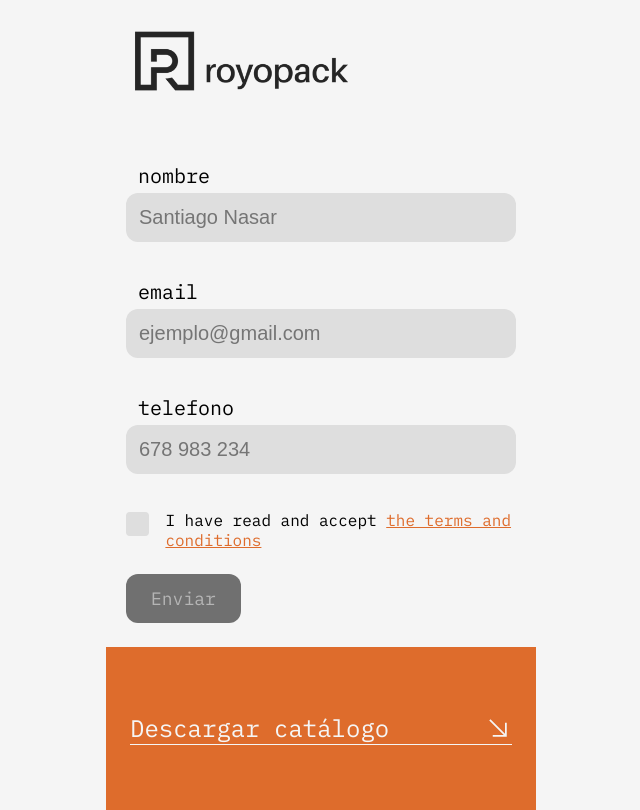
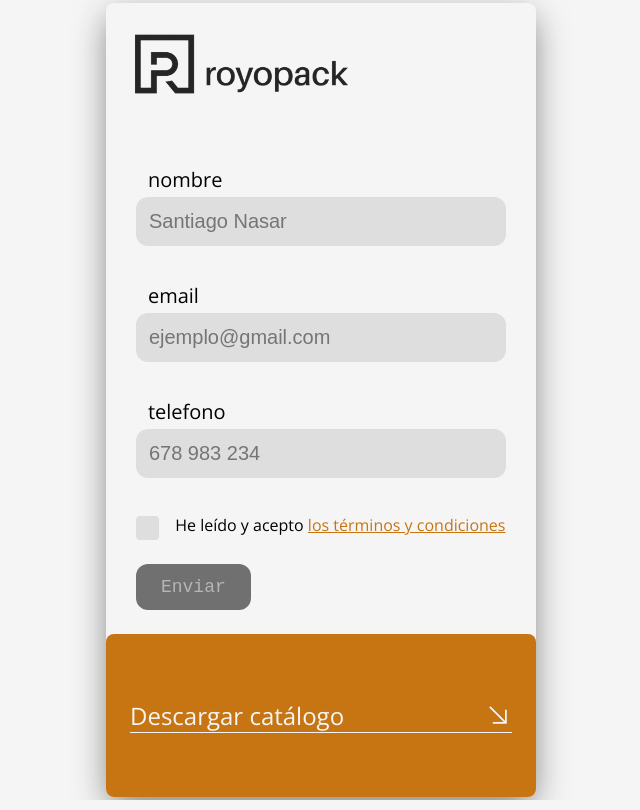
Before and after one commit to FuentesCubells/royoFrontend, an Angular app: page / in a window 1280 px wide. Shown: the whole page, without its empty margins (319-959 px from the left). Built offline with nearby package versions, Linux system fonts and the light colour scheme.

Commit message:
final changes for v.0

```diff
--- a/src/app/app.component.css
+++ b/src/app/app.component.css
@@ -5,4 +5,8 @@ app-home{
     align-items: center;
 
     background-color: #f5f5f5;
+    -moz-box-shadow: 0px 11px 34px -3px rgba(37,37,37,0.59);
+    box-shadow: 0px 11px 34px -3px rgba(37,37,37,0.59);
+
+    border-radius: 12px;
 }
--- a/src/app/components/footer/footer.component.css
+++ b/src/app/components/footer/footer.component.css
@@ -8,7 +8,8 @@
     justify-content: center;
     align-items: center;
 
-    background-color: #DE6C2C;
+    background-color: #C77513;
+    border-radius: 8px 8px 0px 0px;
 }
 
 .footer-link{
@@ -23,6 +24,7 @@
 }
 .footer-link a {
     font-size: 24px;
+    text-decoration: none;
 
     color: #f5f5f5;
     cursor: pointer;
--- a/src/app/components/footer/footer.component.html
+++ b/src/app/components/footer/footer.component.html
@@ -1,6 +1,6 @@
 <div class="footer-container">
     <div class="footer-link">
-        <a> Descargar catálogo </a>
+        <a href="../../../assets/catalogo_royopack.pdf" target="_blank"> Descargar catálogo </a>
         <svg width="28" height="28" viewBox="0 0 28 28" fill="none" xmlns="http://www.w3.org/2000/svg">
             <rect width="28" height="28" fill="white" fill-opacity="0.01" style="mix-blend-mode:multiply"/>
             <path d="M8.75 22.75V21H19.7663L5.25 6.48375L6.48375 5.25L21 19.7663V8.75H22.75V22.75H8.75Z" fill="#F5F5F5"/>
--- a/src/app/components/form/checkbox/checkbox.component.css
+++ b/src/app/components/form/checkbox/checkbox.component.css
@@ -39,7 +39,7 @@ fieldset p {
 }
 p a {
     text-decoration: underline;
-    color: #DE6C2C;
+    color: #C77513;
 }
 .isChecked > svg > path {
     fill: #f5f5f5;
--- a/src/app/components/form/checkbox/checkbox.component.html
+++ b/src/app/components/form/checkbox/checkbox.component.html
@@ -5,5 +5,5 @@
             <path d="M6.5 12L2 7.5L2.707 6.793L6.5 10.5855L13.293 3.793L14 4.5L6.5 12Z" fill="#252525"/>
         </svg>
     </div>
-    <p>I have read and accept <a href="/" target="_blank">the terms and conditions</a></p>
+    <p>He leído y acepto <a href="https://apbox.es/politica-privacidad/" target="_blank">los términos y condiciones</a></p>
 </fieldset>
--- a/src/app/pages/home/home.component.css
+++ b/src/app/pages/home/home.component.css
@@ -9,6 +9,8 @@
 
     position: relative;
     background-color: #f5f5f5;
+    border-radius: 8px;
+    overflow: hidden;
 }
 
 app-footer{
--- a/src/index.html
+++ b/src/index.html
@@ -2,14 +2,13 @@
 <html lang="en">
 <head>
   <meta charset="utf-8">
-  <title>FormPabloRoyo</title>
+  <title>RoyoPack</title>
   <base href="/">
   <meta name="viewport" content="width=device-width, initial-scale=1">
   <link rel="icon" type="image" href="./assets/favicon.png">
   <link rel="preconnect" href="https://fonts.googleapis.com">
-  <link rel="preconnect" href="https://fonts.googleapis.com">
-  <link rel="preconnect" href="https://fonts.gstatic.com" crossorigin>
-  <link href="https://fonts.googleapis.com/css2?family=IBM+Plex+Mono:ital,wght@0,100;0,200;0,300;0,400;0,500;0,600;0,700;1,100;1,200;1,300;1,400;1,500;1,600;1,700&display=swap" rel="stylesheet">
+<link rel="preconnect" href="https://fonts.gstatic.com" crossorigin>
+<link href="https://fonts.googleapis.com/css2?family=Open+Sans:ital,wght@0,300..800;1,300..800&display=swap" rel="stylesheet">
 </head>
 <body>
   <app-root></app-root>
--- a/src/styles.css
+++ b/src/styles.css
@@ -2,15 +2,20 @@ html {
     height: 100%;
 
     box-sizing: content-box;
-    font-family: "IBM Plex Mono", monospace;
+    font-family: "Open Sans", sans-serif;
+    background-color: #f5f5f5;
 }
 
 body {
     height: 100%;
     margin: 0;
     padding: 0;
+
+    display: flex;
+    justify-content: center;
+    align-items: center;
 }
 
-p{
+p {
     margin: 0px
 }
```
Also changed, not shown: 1 other file (tests, documents, lock files or other folders).
